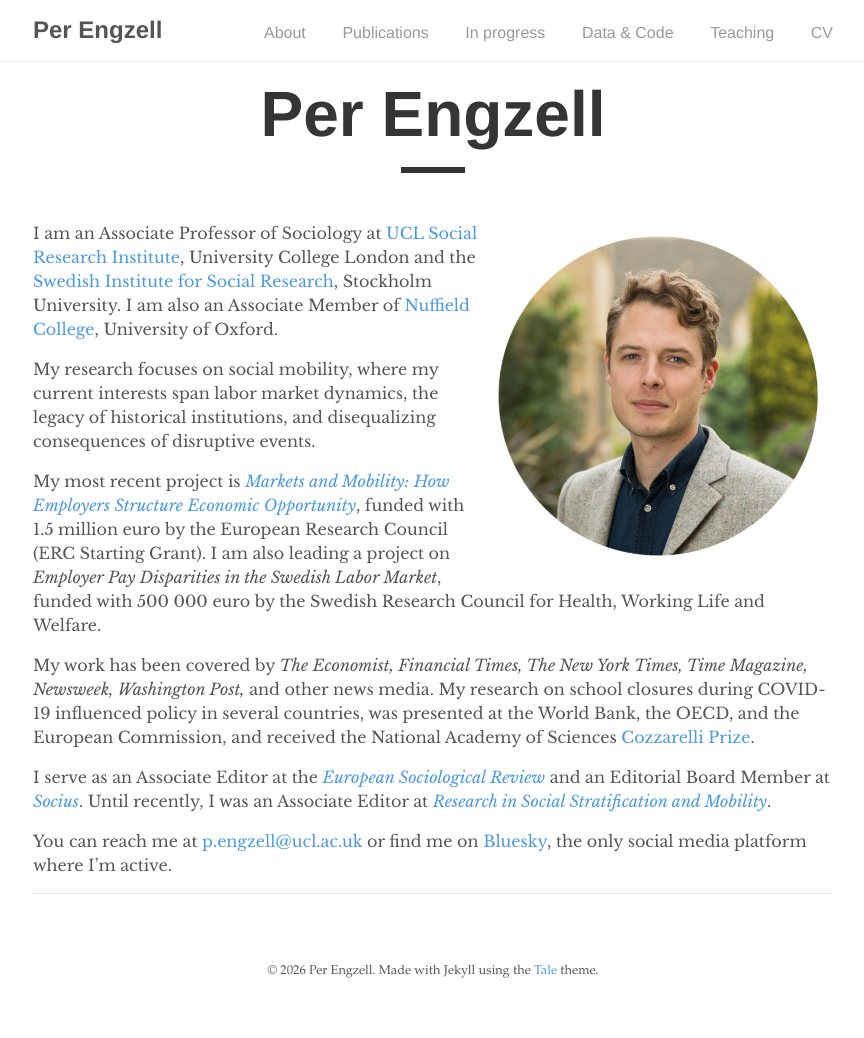
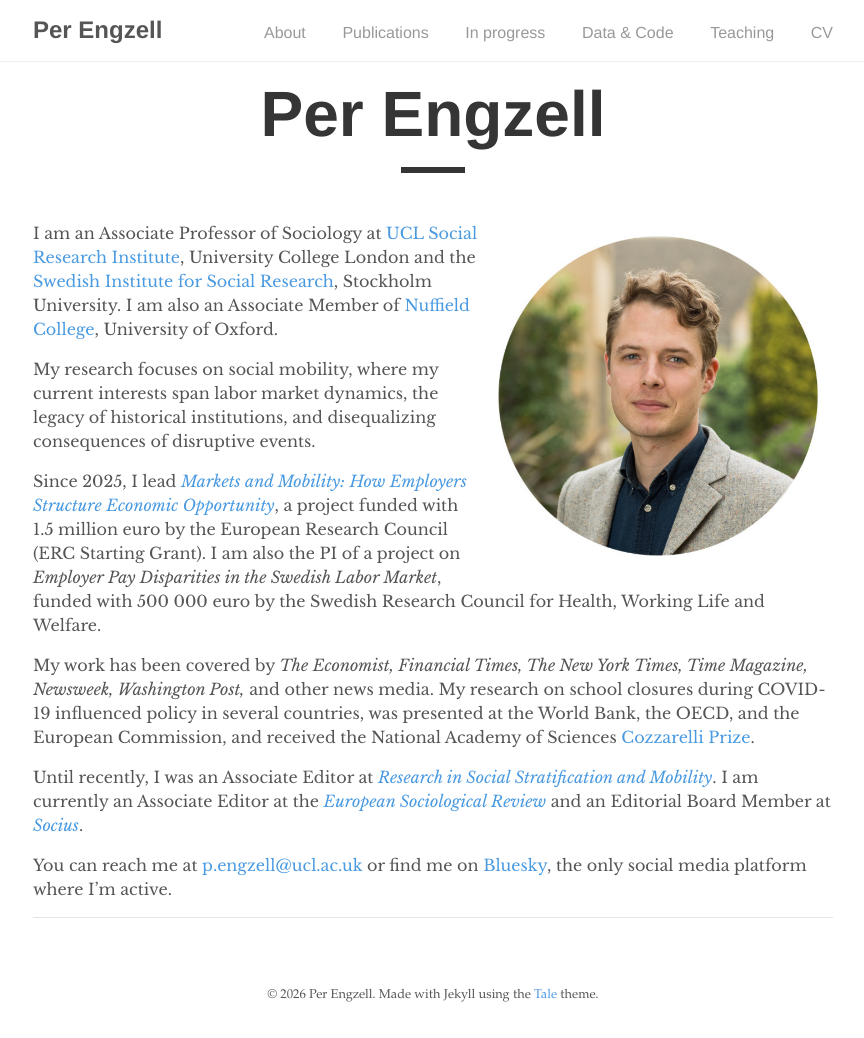
Before and after one commit to pengzell/pengzell.github.io, a Jekyll site: the page built from index.md, in a window 1280 px wide. Shown: the whole page, without its empty margins (207-1071 px from the left). Built offline with Jekyll 4.4.1, drawn with Linux system fonts in a browser that asks for light colours; before the commit the page ends 1014 px from its top, so only the background shows below that.

Commit message:
Update index.md

```diff
--- a/index.md
+++ b/index.md
@@ -10,10 +10,10 @@ I am an Associate Professor of Sociology at [UCL Social Research Institute](http
 
 My research focuses on social mobility, where my current interests span labor market dynamics, the legacy of historical institutions, and disequalizing consequences of disruptive events.
 
-My most recent project is [*Markets and Mobility: How Employers Structure Economic Opportunity*](https://perengzell.com/mamo/), funded with 1.5 million euro by the European Research Council (ERC Starting Grant). I am also leading a project on *Employer Pay Disparities in the Swedish Labor Market*, funded with 500 000 euro by the Swedish Research Council for Health, Working Life and Welfare.
+Since 2025, I lead [*Markets and Mobility: How Employers Structure Economic Opportunity*](https://perengzell.com/mamo/), a project funded with 1.5 million euro by the European Research Council (ERC Starting Grant). I am also the PI of a project on *Employer Pay Disparities in the Swedish Labor Market*, funded with 500 000 euro by the Swedish Research Council for Health, Working Life and Welfare.
 
 My work has been covered by *The Economist, Financial Times, The New York Times, Time Magazine, Newsweek, Washington Post,* and other news media. My research on school closures during COVID-19 influenced policy in several countries, was presented at the World Bank, the OECD, and the European Commission, and received the National Academy of Sciences [Cozzarelli Prize](https://www.youtube.com/watch?v=Yhuv1yJrdC4).
 
-I serve as an Associate Editor at the [*European Sociological Review*](https://academic.oup.com/esr) and an Editorial Board Member at [*Socius*](https://journals.sagepub.com/home/SRD). Until recently, I was an Associate Editor at [*Research in Social Stratification and Mobility*](https://www.sciencedirect.com/journal/research-in-social-stratification-and-mobility).
+Until recently, I was an Associate Editor at [*Research in Social Stratification and Mobility*](https://www.sciencedirect.com/journal/research-in-social-stratification-and-mobility). I am currently an Associate Editor at the [*European Sociological Review*](https://academic.oup.com/esr) and an Editorial Board Member at [*Socius*](https://journals.sagepub.com/home/SRD).
 
 You can reach me at [p.engzell@ucl.ac.uk](mailto:p.engzell@ucl.ac.uk) or find me on [Bluesky](https://bsky.app/profile/pengzell.bsky.social), the only social media platform where I'm active.
```
